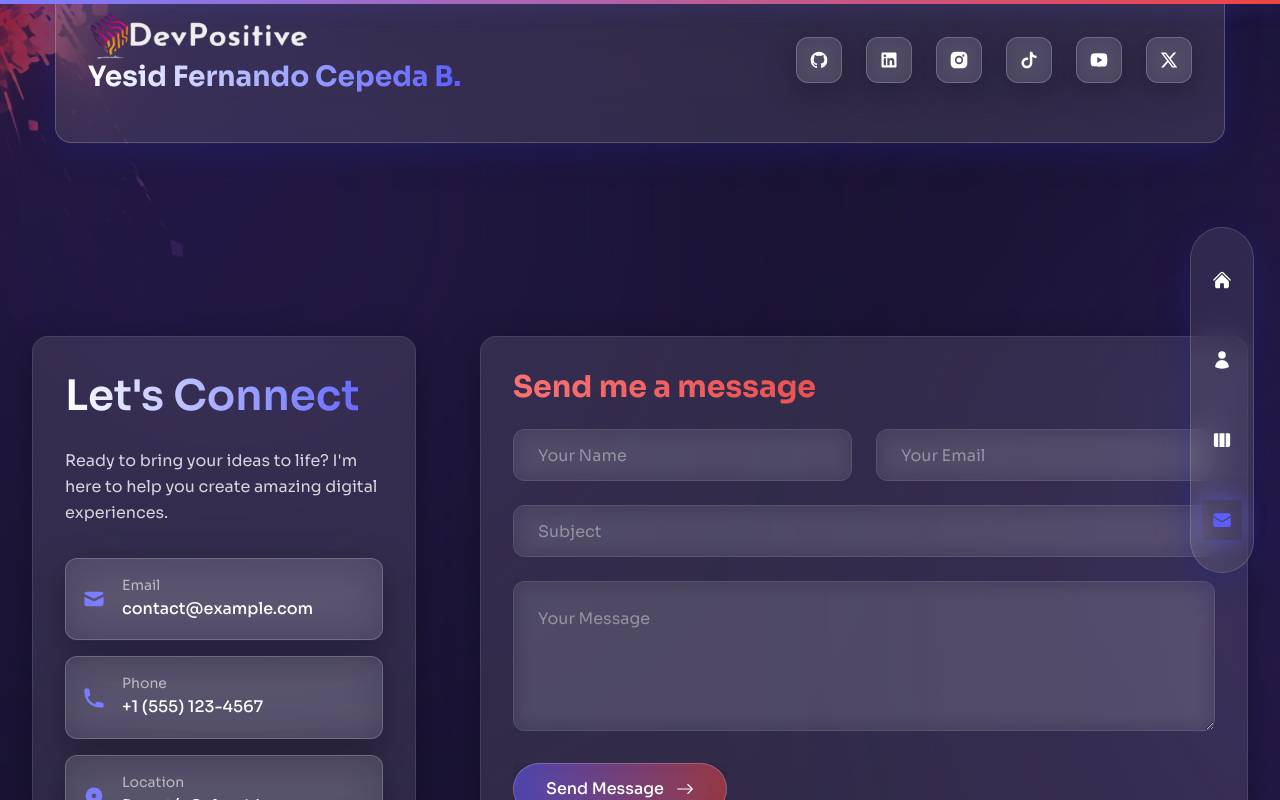
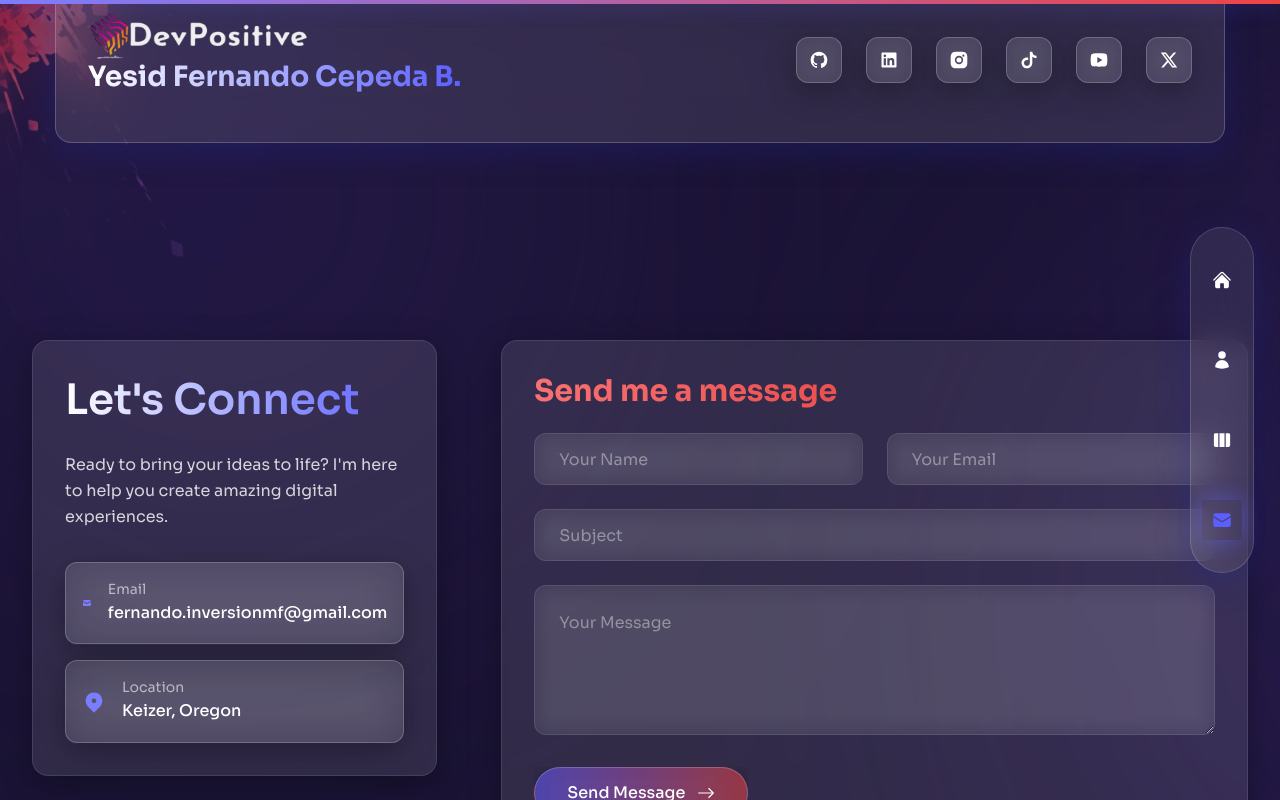
Before and after one commit to fer8614/dev-positive, a Next.js app: page /contact in a window 1280 px wide. Shown: the top 800 px of the page. Built offline with nearby package versions, Linux system fonts and the light colour scheme.

Commit message:
Update page contact

```diff
--- a/pages/contact/index.js
+++ b/pages/contact/index.js
@@ -55,11 +55,11 @@ const Contact = () => {
                   <HiMail className="text-2xl text-primary-400" />
                   <div>
                     <p className="text-white/60 text-sm">Email</p>
-                    <p className="text-white font-medium">contact@example.com</p>
+                    <p className="text-white font-medium">fernando.inversionmf@gmail.com</p>
                   </div>
                 </motion.div>
 
-                <motion.div
+                {/* <motion.div
                   className="flex items-center gap-4 p-4 rounded-xl glass-card hover:bg-white/5 transition-all duration-300"
                   whileHover={{ x: 5 }}
                 >
@@ -68,7 +68,7 @@ const Contact = () => {
                     <p className="text-white/60 text-sm">Phone</p>
                     <p className="text-white font-medium">+1 (555) 123-4567</p>
                   </div>
-                </motion.div>
+                </motion.div> */}
 
                 <motion.div
                   className="flex items-center gap-4 p-4 rounded-xl glass-card hover:bg-white/5 transition-all duration-300"
@@ -77,7 +77,7 @@ const Contact = () => {
                   <HiLocationMarker className="text-2xl text-primary-400" />
                   <div>
                     <p className="text-white/60 text-sm">Location</p>
-                    <p className="text-white font-medium">Bogotá, Colombia</p>
+                    <p className="text-white font-medium">Keizer, Oregon</p>
                   </div>
                 </motion.div>
               </div>
```
